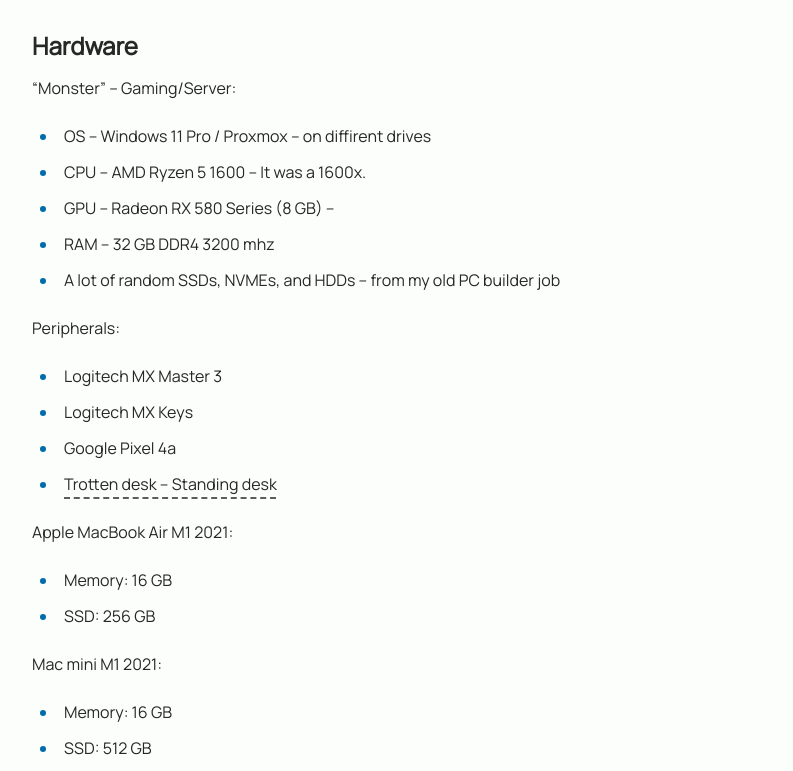
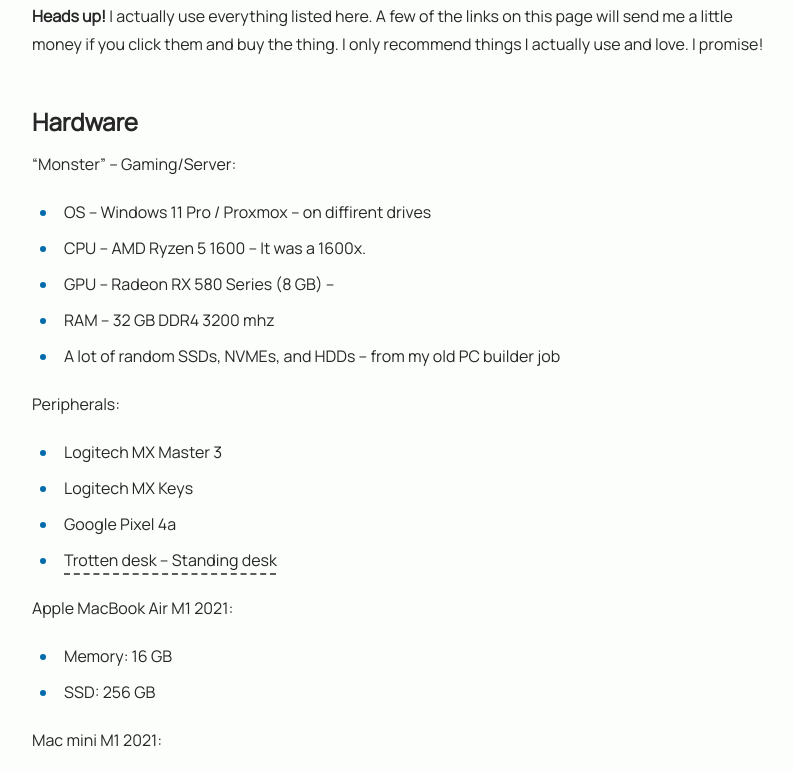
Before and after one commit to MrGKanev/mrgkanev.eu, an Astro site: page /uses in a window 1280 px wide. Shown: the part 219-990 px from the top of the page, without its empty margins (240-1033 px from the left). Built offline with nearby package versions, Linux system fonts and the light colour scheme; Astro itself is replaced by a stand-in of ours.

Commit message:
Updating uses a bit

```diff
--- a/package.json
+++ b/package.json
@@ -31,7 +31,7 @@
     "@astrojs/react": "^2.1.0",
     "@astrojs/sitemap": "^1.2.1",
     "@astrojs/tailwind": "^3.1.1",
-    "@divriots/jampack": "^0.9.4",
+    "@divriots/jampack": "^0.0.9",
     "@tailwindcss/typography": "^0.5.9",
     "@types/github-slugger": "^1.3.0",
     "@types/react": "^18.0.28",
--- a/src/pages/uses.md
+++ b/src/pages/uses.md
@@ -2,6 +2,8 @@
 layout: ../layouts/UsesLayout.astro
 title: "Uses"
 ---
+
+**Heads up!** I actually use everything listed here. A few of the links on this page will send me a little money if you click them and buy the thing. I only recommend things I actually use and love. I promise!
 
 ## Hardware
 
```
Also changed, not shown: 1 other file.
